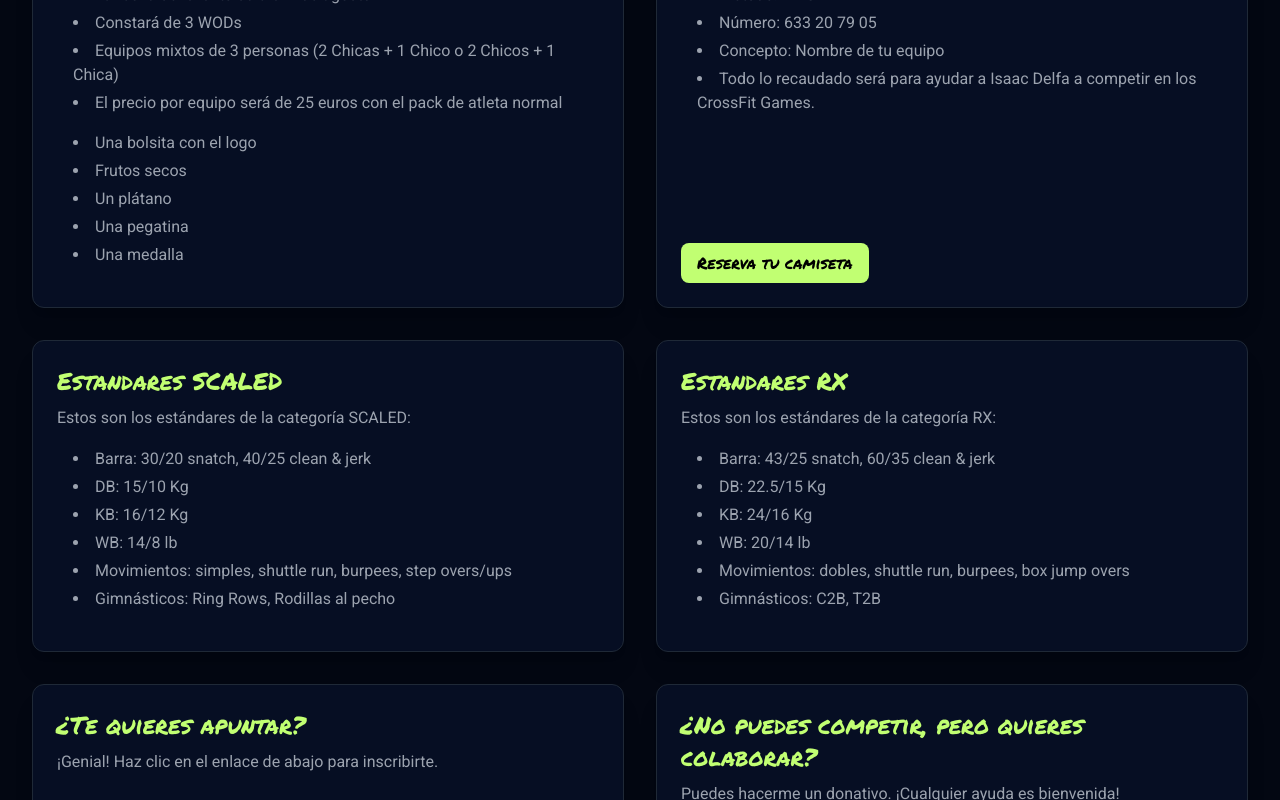
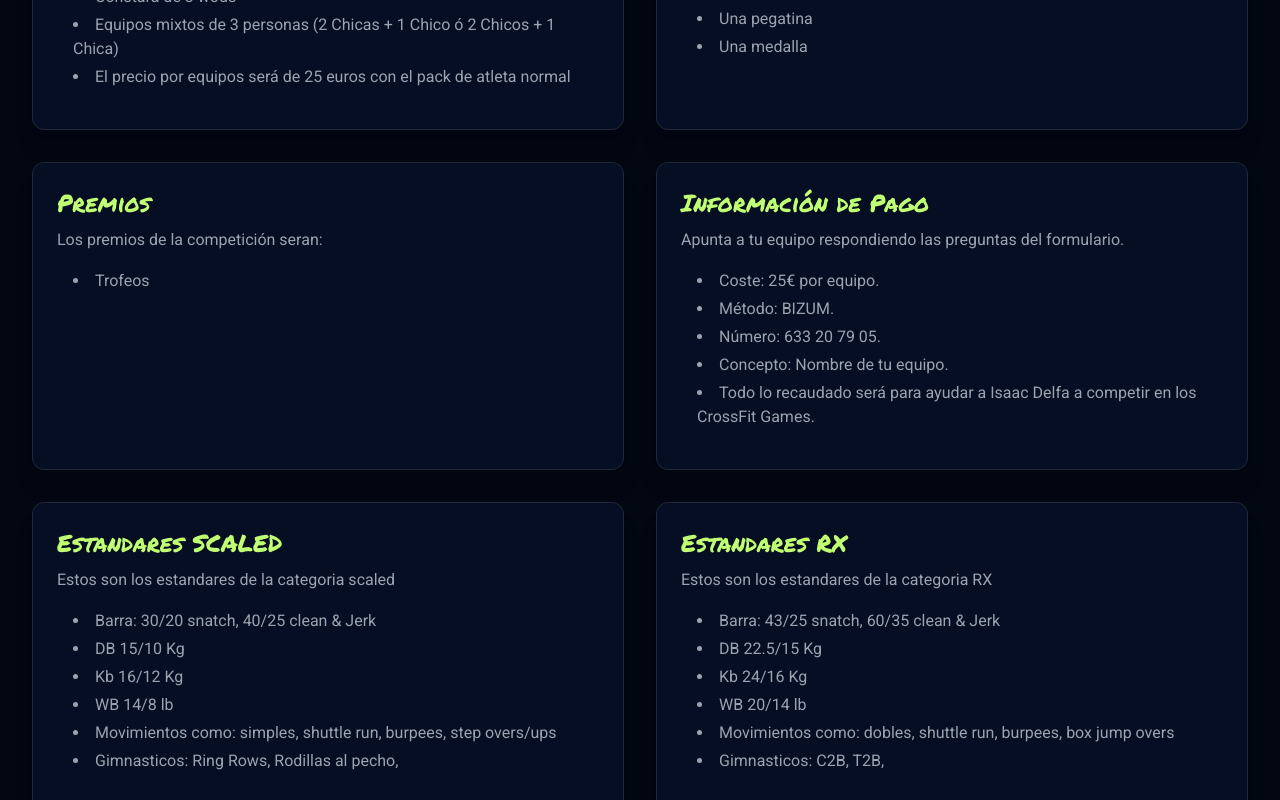
Before and after one commit to IsaacDeMe/equipos, a React (Vite) app: page / in a window 1280 px wide. Shown: the part 1240-2040 px from the top of the page. Built offline with nearby package versions, Linux system fonts and the light colour scheme; no server answers; the database is empty.

Commit message:
actualización

```diff
--- a/src/components/InfoSection.jsx
+++ b/src/components/InfoSection.jsx
@@ -6,14 +6,18 @@ const InfoSection = () => {
     {
       title: "Detalles del evento",
       details: [
-        "El evento se realizará en Do-Box FC",
+        "El evento se realizara en Do-Box FC",
         "La fecha del evento será el 9 de agosto",
-        "Constará de 3 WODs",
-        "Equipos mixtos de 3 personas (2 Chicas + 1 Chico o 2 Chicos + 1 Chica)",
-        "El precio por equipo será de 25 euros con el pack de atleta normal",
+        "Constará de 3 wods",
+        "Equipos mixtos de 3 personas (2 Chicas + 1 Chico ó 2 Chicos + 1 Chica)",
+        'El precio por equipos será de 25 euros con el pack de atleta normal',
+
       ],
+
+    },
+    {
       text: "¿Qué lleva el pack de atleta?",
-      extraDetails: [
+      details:[
            "Una bolsita con el logo",
         "Frutos secos",
         "Un plátano",
@@ -21,56 +25,70 @@ const InfoSection = () => {
         "Una medalla",
       ],
     },
+
+
        {
-      title: "Pagos y premios",
-      text: "Información de Pago:",
+      title: "Premios",
+      text: "Los premios de la competición seran:",
       details: [
-        "Coste: 25€ por equipo",
-        "Método: BIZUM",
-        "Número: 633 20 79 05",
-        "Concepto: Nombre de tu equipo",
-        "Todo lo recaudado será para ayudar a Isaac Delfa a competir en los CrossFit Games.",
+        "Trofeos",
       ],
-      extraText: "¡Reserva tu camiseta para el día de la competición!",
-      link: "https://isaacgames.es",
-      linkText: "Reserva tu camiseta",
+
+
     },
+
+
+    { title: "Información de Pago",
+      text: "Apunta a tu equipo respondiendo las preguntas del formulario.",
+      details: [
+        "Coste: 25€ por equipo.",
+        "Método: BIZUM.",
+        "Número: 633 20 79 05.",
+        "Concepto: Nombre de tu equipo.",
+        "Todo lo recaudado será para ayudar a Isaac Delfa a competir en los CrossFit Games. ",
+
+      ],},
+
         {
       title: "Estandares SCALED",
-      text: "Estos son los estándares de la categoría SCALED:",
+      text: "Estos son los estandares de la categoria scaled",
       details: [
-        "Barra: 30/20 snatch, 40/25 clean & jerk",
-        "DB: 15/10 Kg",
-        "KB: 16/12 Kg",
-        "WB: 14/8 lb",
-        "Movimientos: simples, shuttle run, burpees, step overs/ups",
-        "Gimnásticos: Ring Rows, Rodillas al pecho",
-      ],
+        "Barra: 30/20 snatch, 40/25 clean & Jerk",
+        "DB 15/10 Kg",
+        "Kb 16/12 Kg",
+        "WB 14/8 lb",
+        "Movimientos como: simples, shuttle run, burpees, step overs/ups",
+        "Gimnasticos: Ring Rows, Rodillas al pecho,",
+
+      ]
     },
           {
       title: "Estandares RX",
-      text: "Estos son los estándares de la categoría RX:",
+      text: "Estos son los estandares de la categoria RX",
       details: [
-        "Barra: 43/25 snatch, 60/35 clean & jerk",
-        "DB: 22.5/15 Kg",
-        "KB: 24/16 Kg",
-        "WB: 20/14 lb",
-        "Movimientos: dobles, shuttle run, burpees, box jump overs",
-        "Gimnásticos: C2B, T2B",
-      ],
+        "Barra: 43/25 snatch, 60/35  clean & Jerk",
+        "DB 22.5/15 Kg",
+        "Kb 24/16 Kg",
+        "WB 20/14 lb",
+        "Movimientos como: dobles, shuttle run, burpees, box jump overs",
+        "Gimnasticos: C2B, T2B,",
+
+      ]
     },
     {
       title: "¿Te quieres apuntar?",
-      text: "¡Genial! Haz clic en el enlace de abajo para inscribirte.",
+      text: "¡Genial! Haz clic en el enlace de abajo para acceder al formulario de inscripción. ¡No te quedes fuera!",
       link: "https://docs.google.com/forms/d/e/1FAIpQLSerN5IsY4LZSgX-4jktT5yNVFdWFhxMnbuVuIL2KMLw4Ft3Cw/viewform",
-      linkText: "Formulario de Inscripción",
+      linkText: "Formulario de Inscripción"
     },
       {
       title: "¿No puedes competir, pero quieres colaborar?",
-      text: "Puedes hacerme un donativo. ¡Cualquier ayuda es bienvenida!",
+      text: "Puedes comrparme una camiseta o hacerme un donativo, cualquier ayuda es bienvenida",
       link: "https://gofund.me/91ae41ec",
       linkText: "Gofundme",
-    },
+      link: "https://isaacgames.es",
+      linkText: "Camiseta",
+    }
   ];
 
   return (
@@ -102,13 +120,6 @@ const InfoSection = () => {
                 <ul className="list-disc list-inside text-muted-foreground font-roboto space-y-1 pl-4 mb-4">
                   {item.details.map((detail, i) => (
                     <li key={i}>{detail}</li>
-                  ))}
-                </ul>
-              )}
-              {item.extraDetails && (
-                <ul className="list-disc list-inside text-muted-foreground font-roboto space-y-1 pl-4 mb-4">
-                  {item.extraDetails.map((extra, i) => (
-                    <li key={i}>{extra}</li>
                   ))}
                 </ul>
               )}
```
Lines whose indentation alone changed are shown as unchanged.
